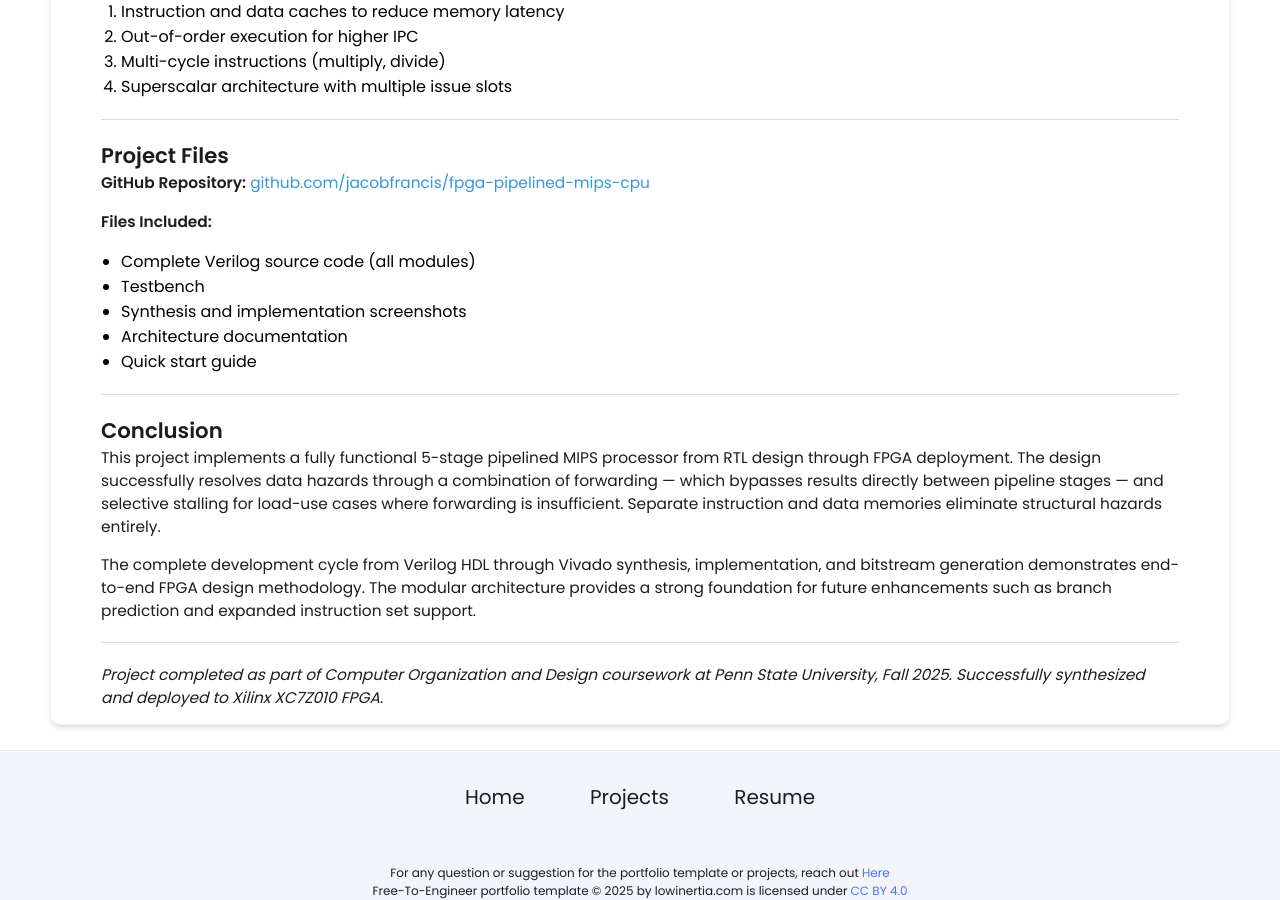
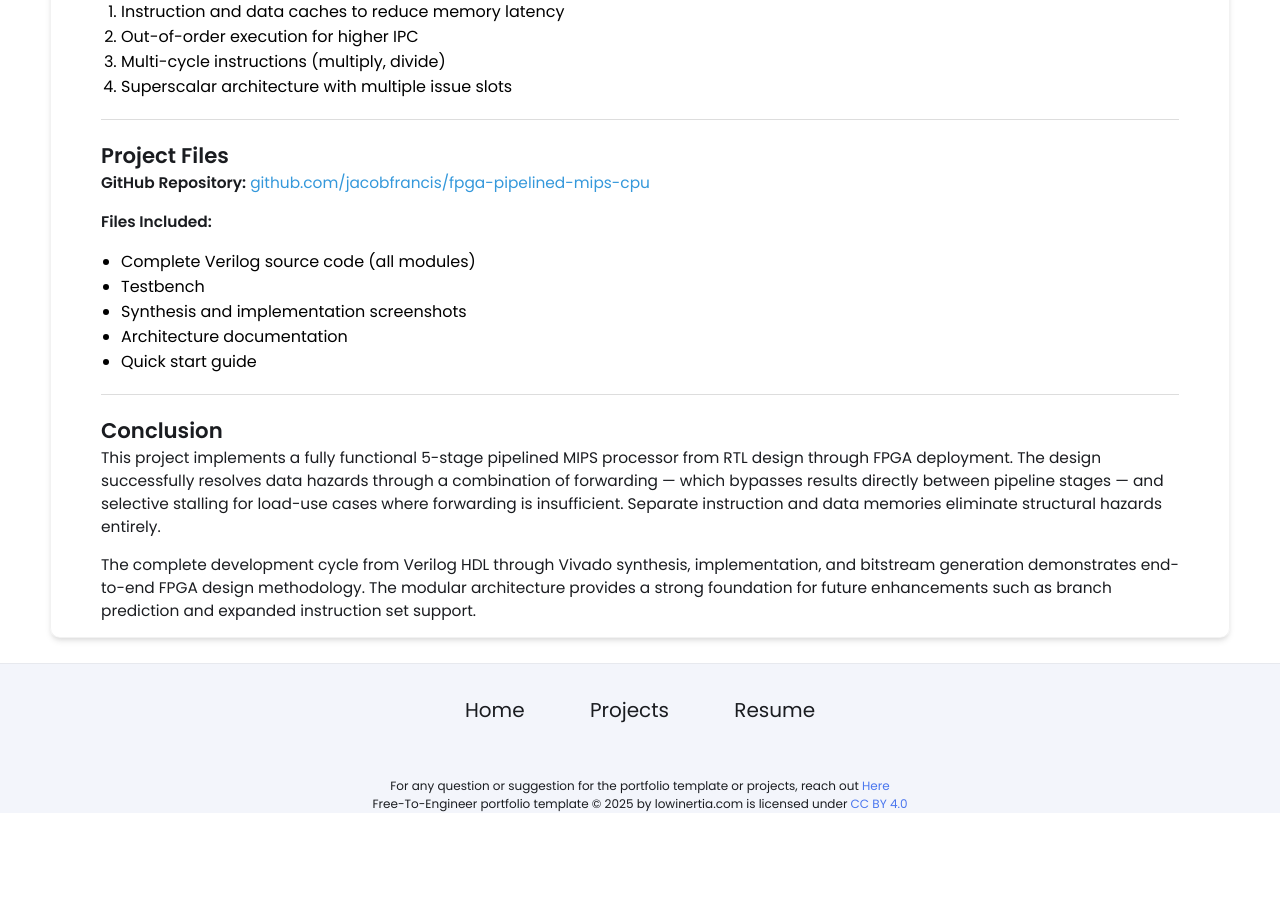
Before and after one commit to jdfrancis28-ee/jdfrancis28-ee.github.io, a Jekyll site: the page built from _projects/Pipelined-MIPS-CPU/index.md, in a window 1280 px wide and 900 px high, scrolled down 15626 px. Built offline with Jekyll 4.4.1, drawn with Linux system fonts in a browser that asks for light colours; after the commit the page ends 16439 px from its top, so only the background shows below that.

Commit message:
Update index.md

```diff
--- a/_projects/Pipelined-MIPS-CPU/index.md
+++ b/_projects/Pipelined-MIPS-CPU/index.md
@@ -829,7 +829,3 @@ Breaking the CPU into 15+ independent modules made development and debugging sig
 This project implements a fully functional 5-stage pipelined MIPS processor from RTL design through FPGA deployment. The design successfully resolves data hazards through a combination of forwarding — which bypasses results directly between pipeline stages — and selective stalling for load-use cases where forwarding is insufficient. Separate instruction and data memories eliminate structural hazards entirely.
 
 The complete development cycle from Verilog HDL through Vivado synthesis, implementation, and bitstream generation demonstrates end-to-end FPGA design methodology. The modular architecture provides a strong foundation for future enhancements such as branch prediction and expanded instruction set support.
-
----
-
-*Project completed as part of Computer Organization and Design coursework at Penn State University, Fall 2025. Successfully synthesized and deployed to Xilinx XC7Z010 FPGA.*
```
